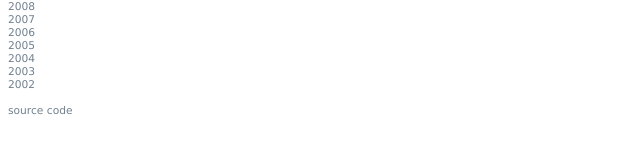
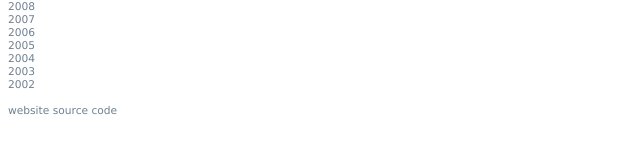
Before and after one commit to henare/stats.hpdp.org.au, a Jekyll site: the page built from index.html, in a window 1280 px wide. Shown: the part 237-391 px from the top of the page, without its empty margins (0-640 px from the left). Built offline with Jekyll 4.4.1, drawn with Linux system fonts in a browser that asks for light colours; part of the change alters nothing that is shown.

Commit message:
Use layout

```diff
--- a/_layouts/base.html
+++ b/_layouts/base.html
@@ -31,6 +31,10 @@
       </tr>
     </table>
 
-    <br><br><br><br>
+    <footer>
+      <a href="https://github.com/henare/stats.hpdp.org.au/" class="sm2">
+        website source code
+      </a>
+    </footer>
   </body>
 </html>
--- a/index.html
+++ b/index.html
@@ -1,161 +1,31 @@
-
-
-
-
-
-
-
-
-
-
-
-
-
-
-
-
-
-
-
-
-
-
-
-
-
-
-
-
-
-
-
-
-
-<script language="JavaScript">if(this!=top)	top.location="."</script>
-
-<meta name="ROBOTS" content="NOINDEX, NOFOLLOW">
-<meta http-equiv="Pragma" content="no-cache">
-<meta http-equiv="expires" content="0">
-<meta http-equiv="Cache-Control" content="no-cache, must-revalidate">
-
-
-
-
-
-
-
-
-
-
-<html>
-<head>
-
-<title>HPDP Pool Comp - Players' Ladder</title>
-<link rel="stylesheet" type="text/css" href="assets/style.css">
-<script language="JavaScript">
-W3C = (document.getElementById) ? 1 : 0;
-IE4 = (document.all && !W3C) ? 1 : 0;
-doc=W3C?document.getElementsByTagName('*'):(IE4?document.all:false)
-function roll(cell,on,ttl){
-	if(!doc) return
-	if(ttl)
-		cell.style.color=on?"slateGray":"black"
-	else
-		cell.style.backgroundColor=on?"#eeeeee":"white"
-}
-function sortBy(f,d,t){
-	with(document.forms[0]){
-		sortfield.value=f;
-		dir.value=d;
-		type.value=t;
-		submit()
-	}
-//	location="ladder.cfm?sort="+field+"&dir="+dir+"&type="+type+"&20101893646"
-}
-</script>
-</head>
-<body topmargin="2" >
-
-<table border=0 cellspacing=0 cellpadding=0>
-<tr>
-<td rowspan=32 nowrap valign="top"><a href="." class="h1">HPDP&nbsp;<br>Pool Comp</a>
+---
+layout: base
+title: HPDP Pool Comp - Players' Ladder
+---
+<td rowspan=32 nowrap valign="top">
+	<a href="." class="h1">HPDP&nbsp;<br>Pool Comp</a>
 	<p>
 	<div class="sm2">
-
 		<br><a href="2023" class="sm2">2023</a>
 		<br><a href="2022" class="sm2">2022</a>
 		<br><a href="2019" class="sm2">2019</a>
 		<br><a href="2018" class="sm2">2018</a>
 		<br><a href="2017" class="sm2">2017</a>
-
-
-
 		<br><a href="2016" class="sm2">2016</a>
-
-
-
 		<br><a href="2015" class="sm2">2015</a>
-
-
-
 		<br><a href="2014" class="sm2">2014</a>
-
-
-
 		<br><a href="2013" class="sm2">2013</a>
-
-
-
 		<br><a href="2012" class="sm2">2012</a>
-
-
-
 		<br><a href="2011" class="sm2">2011</a>
-
-
-
 		<br><a href="2010" class="sm2">2010</a>
-
-
-
 		<br><a href="2009" class="sm2">2009</a>
-
-
-
 		<br><a href="2008" class="sm2">2008</a>
-
-
-
 		<br><a href="2007" class="sm2">2007</a>
-
-
-
 		<br><a href="2006" class="sm2">2006</a>
-
-
-
 		<br><a href="2005" class="sm2">2005</a>
-
-
-
 		<br><a href="2004" class="sm2">2004</a>
-
-
-
 		<br><a href="2003" class="sm2">2003</a>
-
-
-
 		<br><a href="2002" class="sm2">2002</a>
-
-
 		<br><br>
-
-
 	</div>
-
-</td></tr></table>
-
-<footer><a href="https://github.com/henare/stats.hpdp.org.au/" class="sm2">source code</a><footer>
-
-</body></html>
+</td>
```
Lines whose indentation alone changed are shown as unchanged.
